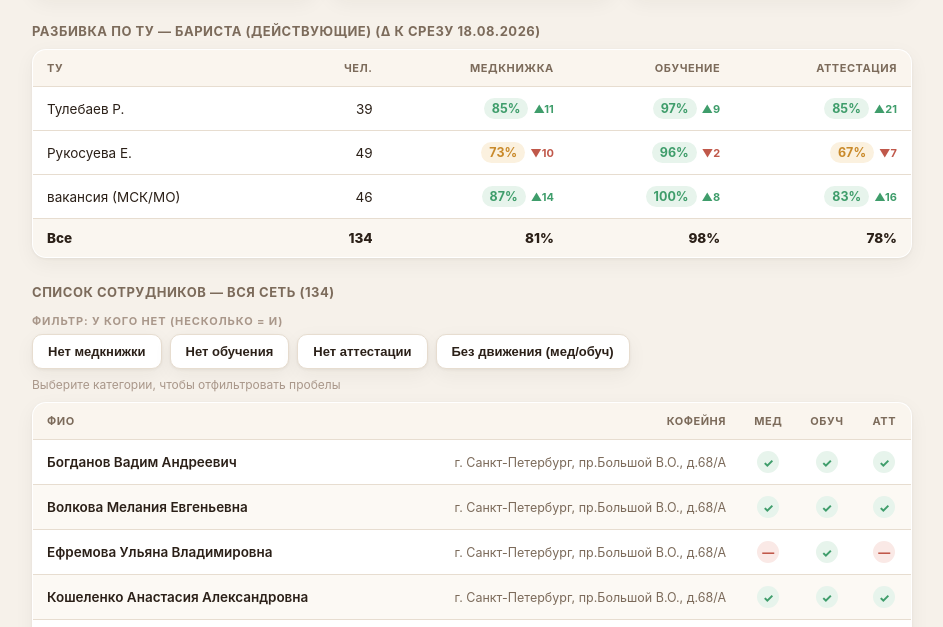
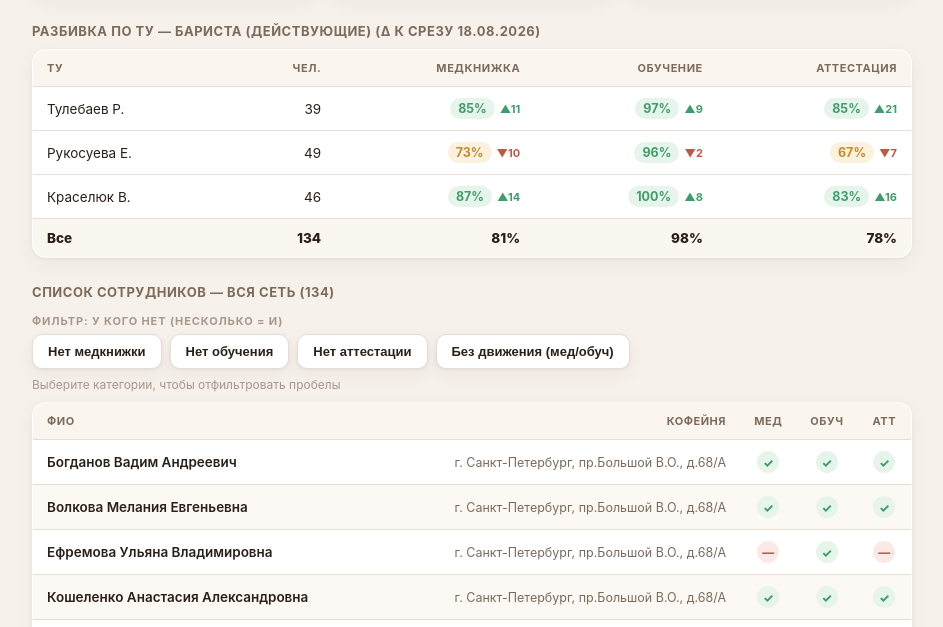
Before and after one commit to 9308290-arch/HRdashboard, a plain HTML site: page index.html in a window 1280 px wide. Shown: the part 473-1100 px from the top of the page, without its empty margins (168-1111 px from the left). Drawn offline with Linux system fonts and the light colour scheme.

Commit message:
Add files via upload

```diff
--- a/index.html
+++ b/index.html
@@ -86,7 +86,7 @@ const FOLDER_ID="17Fgx4Sk6yiGK_LErB8Y3Ewz4GD-t2Hly";
 const READ="mcp__3338479c-e54f-4218-be35-39f4b8c75e46__read_file_content";
 const SEARCH="mcp__3338479c-e54f-4218-be35-39f4b8c75e46__search_files";
 const COPY="mcp__3338479c-e54f-4218-be35-39f4b8c75e46__copy_file";
-const TU_NAMES={R:"Тулебаев Р.",E:"Рукосуева Е.",V:"вакансия (МСК/МО)"};
+const TU_NAMES={R:"Тулебаев Р.",E:"Рукосуева Е.",V:"Краселюк В."};
 const ORDER=["R","E","V"];
 const LS={get:(k,d)=>{try{const v=localStorage.getItem(k);return v===null?d:v;}catch(e){return d;}},set:(k,v)=>{try{localStorage.setItem(k,v);}catch(e){}}};
 let MODE=LS.get("hr_mode","barista"), TU=LS.get("hr_tu","ALL");
@@ -234,7 +234,7 @@ function render(){
     </div></div>
     <div class="ctl-label">Управляющий (ТУ)</div>
     <div class="controls"><div class="btns">
-      ${tuBtn("ALL","Все")}${tuBtn("R","Тулебаев Р.")}${tuBtn("E","Рукосуева Е.")}${tuBtn("V","вакансия (МСК/МО)")}
+      ${tuBtn("ALL","Все")}${tuBtn("R","Тулебаев Р.")}${tuBtn("E","Рукосуева Е.")}${tuBtn("V","Краселюк В.")}
     </div></div>
     <p class="scope-line">${modeLabel} · <b>${scopeLabel}</b> · <b>${n}</b> чел.</p>
     <div class="cards">
```
